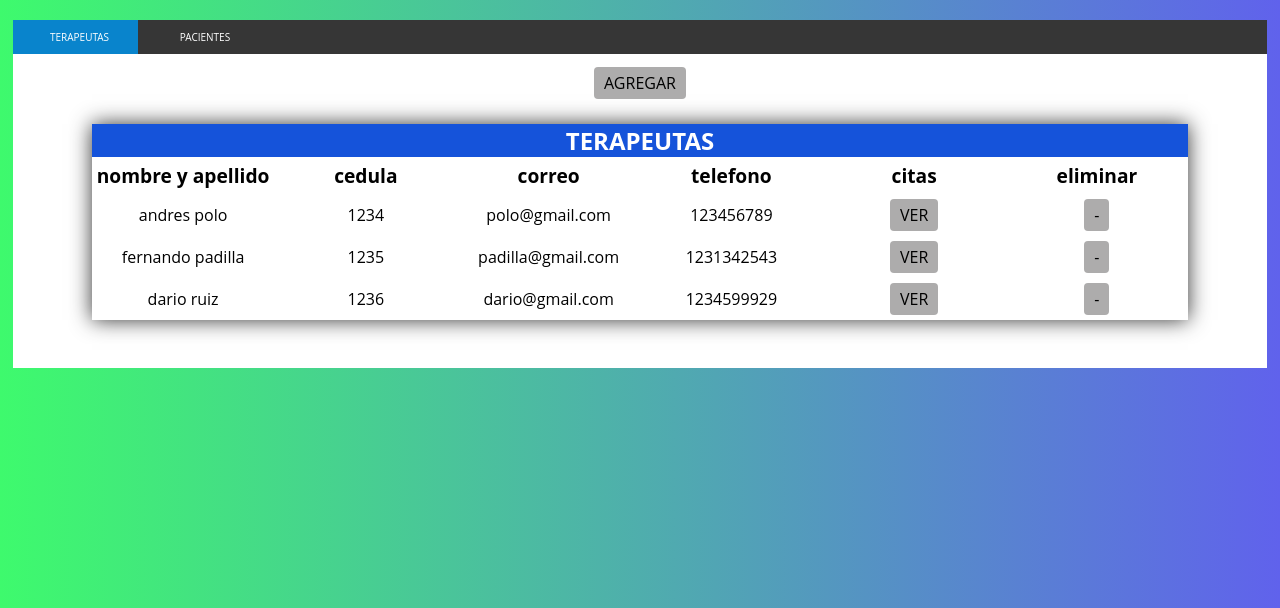
After one commit to andrespolop/psitas, a PHP site: page /admin.php in a window 1280 px wide. The commit adds this page. Shown: the top 608 px of the page. Run offline with PHP 8.4, Linux system fonts and the light colour scheme; data comes from the database, SQL or seed files in the repository; some libraries are stand-ins or nearby versions.

Commit message:
actializacion d3

```diff
--- /dev/null
+++ b/admin.php
@@ -0,0 +1,88 @@
+<?php
+include("cn.php");
+$terapeutas = "SELECT `nombre`, `apellido`,`cedula`, `correo`, `telefono`, `id` FROM `usuarios` WHERE tipo_u=2";
+$paciente = "SELECT `nombre`, `apellido`,`cedula`, `correo`, `telefono` , `id` FROM `usuarios` WHERE tipo_u=3";
+?>
+
+<!DOCTYPE html>
+<html lang="en">
+<head>
+	<meta charset="UTF-8">
+	<meta name="viewport" content="width=device-width, user-scalable=no, initial-scale=1.0, maximum-scale=1.0, minimum-scale=1.0">
+	<title>ADMINISTRADOR</title>
+	<link rel="stylesheet" href="estilos/estilo2.css">
+	<link rel="stylesheet" href="font-awesome.css">
+
+	<script src="https://code.jquery.com/jquery-3.2.1.min.js"></script>
+	<script src="main.js"></script>
+</head>
+
+<body>
+	<div class="wrap">
+		<ul class="tabs">
+			<li><a href="#tab1"><span class="tab-text">TERAPEUTAS</span></a></li>
+			<li><a href="#tab2"><span class="tab-text">PACIENTES</span></a></li>
+
+		</ul>
+
+		<div class="secciones">
+			<article id="tab1">
+			<center><a href="tagregar.php" class="btn">AGREGAR</a></center>
+				<div class="container-table">
+					<div class="table__title">TERAPEUTAS</div>
+					<div class="table__header">nombre y apellido</div>
+
+					<div class="table__header">cedula</div>
+					<div class="table__header">correo</div>
+					<div class="table__header">telefono</div>
+					<div class="table__header">citas</div>
+					<div class="table__header">eliminar</div>
+
+
+					<?php $resultado1 = mysqli_query($conexion, $terapeutas );
+					while($row = mysqli_fetch_assoc($resultado1)) {
+					?>
+					<?php $id_usuario = $row["id"]; ?>
+					<div class="table__item"><?php echo $row["nombre"] ?> <?php echo $row["apellido"] ?></div>
+
+					<div class="table__item"><?php echo $row["cedula"] ?></div>
+					<div class="table__item"><?php echo $row["correo"] ?></div>
+					<div class="table__item"><?php echo $row["telefono"] ?></div>
+
+					<div class="table__item"><a href="tcitas.php?id=<?php echo $row["id"]; ?>" class="btn">VER</a></div>
+					<div class="table__item"><a href="teliminar.php?id=<?php echo $row["id"]; ?>" class="btne">-</a></div>
+
+					<?php } ?>
+				</div>
+
+
+			</article>
+			<article id="tab2">
+				<div class="container-table">
+					<div class="table__title">PACIENTES</div>
+					<div class="table__header">nombre y apellido</div>
+					<div class="table__header">cedula</div>
+					<div class="table__header">correo</div>
+					<div class="table__header">telefono</div>
+					<div class="table__header">citas</div>
+					<div class="table__header">eliminar</div>
+
+					<?php $resultado2 = mysqli_query($conexion,$paciente );
+					while($row = mysqli_fetch_assoc($resultado2)) {
+					?>
+					<div class="table__item"><?php echo $row["nombre"] ?> <?php echo $row["apellido"] ?></div>
+					<div class="table__item"><?php echo $row["cedula"] ?></div>
+					<div class="table__item"><?php echo $row["correo"] ?></div>
+					<div class="table__item"><?php echo $row["telefono"] ?></div>
+					<div class="table__item"><a href="pcitas.php?id=<?php echo $row["id"]; ?>" class="btn">VER</a></div>
+					<div class="table__item"><a href="peliminar.php?id=<?php echo $row["id"]; ?>" class="btne">-</a></div>
+					<?php } ?>
+				</div>
+
+			</article>
+
+		</div>
+	</div>
+	<script src="src/confirmo.js"></script>
+</body>
+</html>
--- a/estilo2.css
+++ b/estilos/estilo2.css
@@ -109,6 +109,14 @@ padding: 5px 10px;
 border-radius: 4px;
 cursor: pointer;
 color: black;
+}
+.btne {
+background-color: rgb(173, 172, 172);
+text-decoration: none;
+padding: 5px 10px;
+border-radius: 4px;
+cursor: pointer;
+color: black;
 
 }
 .caja {
--- a/pcitas.php
+++ b/pcitas.php
@@ -35,7 +35,7 @@ $id2= $_GET["id"]
 
 
 </div>
-<center><a href="index.php" class="btn">volver</a></center>
+<center><a href="admin.php" class="btn">volver</a></center>
 </div>
 
 
--- /dev/null
+++ b/src/confirmo.js
@@ -0,0 +1,13 @@
+function confirmo(e) {
+    if (confirm("¿Esta seguro de que desea eliminar este registro?")){
+        return true;
+    }
+    else {
+        e.preventDefault();
+    }
+}
+let linkDelete = document.querySelectorAll(".btne");
+
+for (var i = 0 ; i < linkDelete.length; i++ ){
+    linkDelete[i].addEventListener('click',confirmo);
+}
--- a/tcitas.php
+++ b/tcitas.php
@@ -36,8 +36,8 @@ $id1= $_GET["id"]
 
 
 </div>
-<center><a href="index.php" class="btn">volver</a></center>
-<marquee style='width: 100%; color: blue;'><b>Whee!</b></marquee>
+<center><a href="admin.php" class="btn">volver</a></center>
+
 
 
 </div>
```
Also changed, not shown: other parts of estilos/estilo2.css (+33 -0 lines), agregar.php (added, +28 -0 lines), dtbas.txt (added, +23 -0 lines), peliminar.php (added, +44 -0 lines), tagregar.php (added, +46 -0 lines), teliminar.php (added, +44 -0 lines), src/main.js (renamed from main.js).
